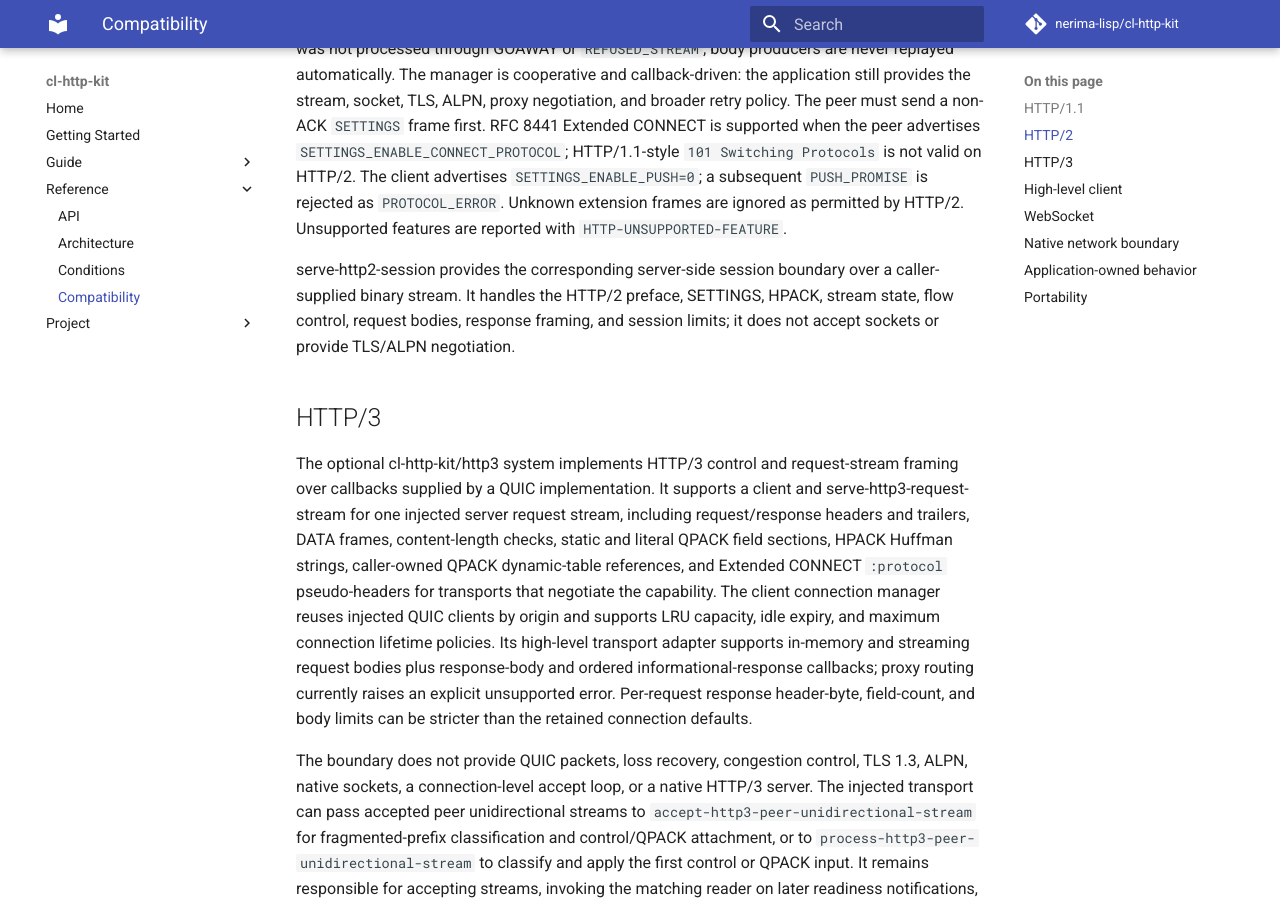
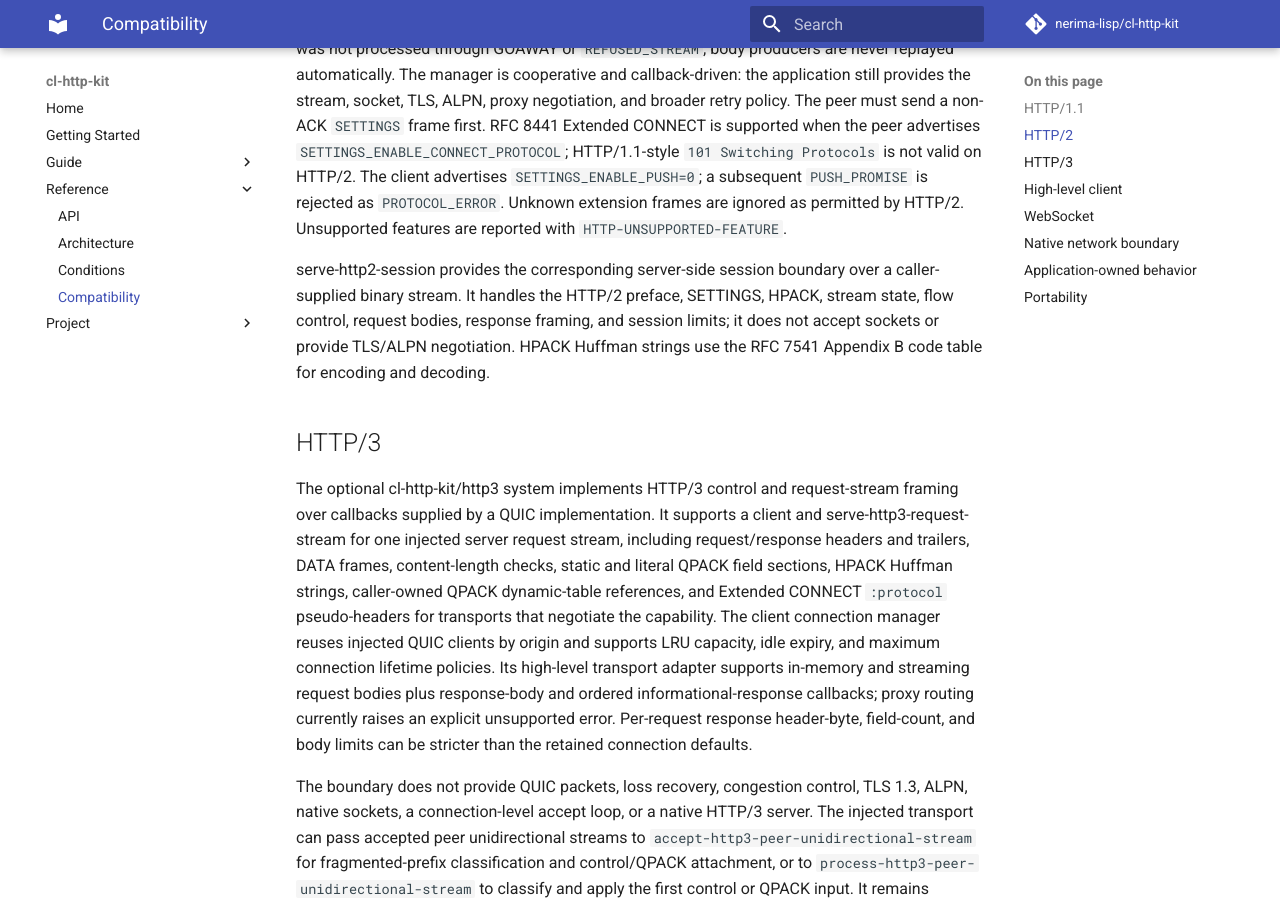
Before and after one commit to nerima-lisp/cl-http-kit, an MkDocs documentation site: the page built from docs/src/reference/compatibility.md, in a window 1280 px wide and 900 px high, scrolled down 1213 px. Built offline with MkDocs 1.6.1 and Material for MkDocs 9.7.7, drawn with Linux system fonts in a browser that asks for light colours; comment, search, counter and statistics services are not loaded.

Commit message:
docs: document HPACK Huffman code table

```diff
--- a/docs/src/reference/compatibility.md
+++ b/docs/src/reference/compatibility.md
@@ -62,6 +62,8 @@ serve-http2-session provides the corresponding server-side session boundary
 over a caller-supplied binary stream. It handles the HTTP/2 preface, SETTINGS,
 HPACK, stream state, flow control, request bodies, response framing, and
 session limits; it does not accept sockets or provide TLS/ALPN negotiation.
+HPACK Huffman strings use the RFC 7541 Appendix B code table for encoding and
+decoding.
 
 ## HTTP/3
 
```
